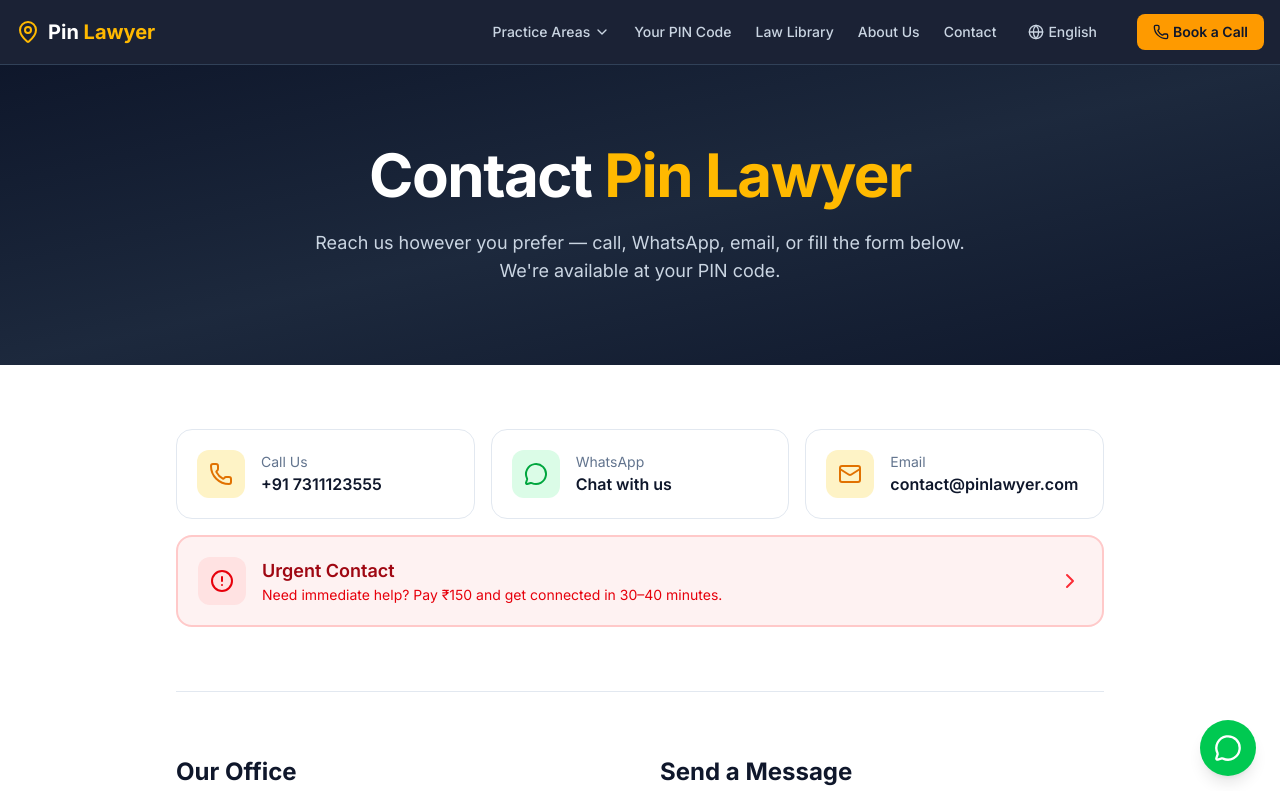
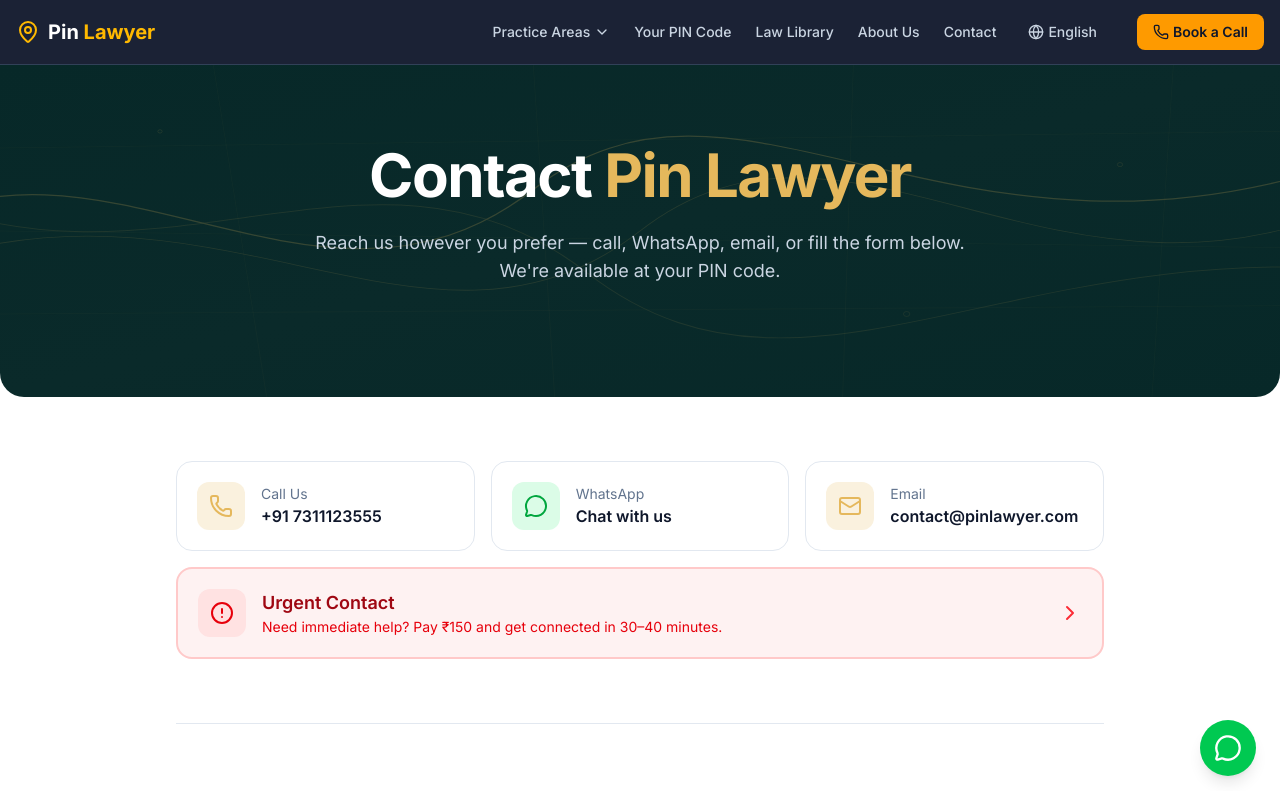
Before and after one commit to manikex/pinlawyer-website, a Next.js app: page /contact in a window 1280 px wide. Shown: the top 791 px of the page. Built offline with nearby package versions, Linux system fonts and the light colour scheme.

Commit message:
Refined Contact page hero with deep teal, bright gold, abstract lines, and subtle rounded corners

```diff
--- a/app/contact/page.tsx
+++ b/app/contact/page.tsx
@@ -25,16 +25,67 @@
 
   return (
     <section className="bg-white">
-      {/* Hero */}
-      <div className="bg-gradient-to-br from-slate-900 via-slate-800 to-slate-900 text-white py-20 px-4 md:px-12">
-        <div className="max-w-4xl mx-auto text-center">
+      {/* Hero – deep teal with abstract lines, only bottom corners gently rounded */}
+      <div className="relative bg-gradient-to-br from-[#072828] via-[#0A2A2A] to-[#072828] text-white pt-20 pb-28 px-4 md:px-12 overflow-hidden rounded-b-[1.5rem]">
+        {/* Abstract net lines – delicate SVG overlay */}
+        <svg
+          className="absolute inset-0 w-full h-full opacity-20"
+          viewBox="0 0 1200 400"
+          preserveAspectRatio="none"
+          fill="none"
+          xmlns="http://www.w3.org/2000/svg"
+        >
+          {/* Flowing bezier curves */}
+          <path
+            d="M-100 200 C100 50, 300 350, 500 150 C700 -50, 900 300, 1300 100"
+            stroke="#E5B85C"
+            strokeWidth="1.5"
+            strokeLinecap="round"
+            fill="none"
+          />
+          <path
+            d="M-100 250 C200 100, 400 400, 600 200 C800 0, 1000 350, 1300 150"
+            stroke="#E5B85C"
+            strokeWidth="1"
+            strokeLinecap="round"
+            fill="none"
+            opacity="0.6"
+          />
+          <path
+            d="M-100 150 C150 300, 350 50, 550 250 C750 450, 950 200, 1300 250"
+            stroke="#E5B85C"
+            strokeWidth="1.2"
+            strokeLinecap="round"
+            fill="none"
+            opacity="0.5"
+          />
+          {/* Subtle net mesh */}
+          <path
+            d="M200 0 L250 400 M500 0 L520 400 M800 0 L790 400 M1100 0 L1080 400"
+            stroke="#E5B85C"
+            strokeWidth="0.5"
+            opacity="0.3"
+          />
+          <path
+            d="M0 100 L1200 80 M0 200 L1200 220 M0 300 L1200 290"
+            stroke="#E5B85C"
+            strokeWidth="0.5"
+            opacity="0.3"
+          />
+          {/* Small decorative circles */}
+          <circle cx="150" cy="80" r="2" stroke="#E5B85C" strokeWidth="0.8" fill="none" opacity="0.7" />
+          <circle cx="850" cy="300" r="3" stroke="#E5B85C" strokeWidth="0.8" fill="none" opacity="0.5" />
+          <circle cx="1050" cy="120" r="2.5" stroke="#E5B85C" strokeWidth="0.8" fill="none" opacity="0.6" />
+        </svg>
+
+        <div className="max-w-4xl mx-auto text-center relative z-10">
           <motion.h1
             initial={{ opacity: 0, y: 20 }}
             animate={{ opacity: 1, y: 0 }}
             transition={{ duration: 0.6 }}
             className="text-4xl md:text-5xl lg:text-6xl font-bold tracking-tight mb-6"
           >
-            Contact <span className="text-amber-400">Pin Lawyer</span>
+            Contact <span className="text-[#E5B85C]">Pin Lawyer</span>
           </motion.h1>
           <motion.p
             initial={{ opacity: 0, y: 20 }}
@@ -62,10 +113,10 @@
             {/* Phone */}
             <a
               href="tel:+917311123555"
-              className="flex items-center gap-4 p-5 rounded-2xl border border-slate-200 hover:border-amber-400 hover:shadow-lg transition-all duration-300"
+              className="flex items-center gap-4 p-5 rounded-2xl border border-slate-200 hover:border-[#E5B85C] hover:shadow-lg transition-all duration-300"
             >
-              <div className="w-12 h-12 rounded-xl bg-amber-100 flex items-center justify-center shrink-0">
-                <Phone className="w-6 h-6 text-amber-600" />
+              <div className="w-12 h-12 rounded-xl bg-[#E5B85C]/20 flex items-center justify-center shrink-0">
+                <Phone className="w-6 h-6 text-[#E5B85C]" />
               </div>
               <div className="min-w-0">
                 <p className="text-sm text-slate-500">Call Us</p>
@@ -89,13 +140,13 @@
               </div>
             </a>
 
-            {/* Email – fixed overflow */}
+            {/* Email */}
             <a
               href="mailto:contact@pinlawyer.com"
-              className="flex items-center gap-4 p-5 rounded-2xl border border-slate-200 hover:border-amber-400 hover:shadow-lg transition-all duration-300"
+              className="flex items-center gap-4 p-5 rounded-2xl border border-slate-200 hover:border-[#E5B85C] hover:shadow-lg transition-all duration-300"
             >
-              <div className="w-12 h-12 rounded-xl bg-amber-100 flex items-center justify-center shrink-0">
-                <Mail className="w-6 h-6 text-amber-600" />
+              <div className="w-12 h-12 rounded-xl bg-[#E5B85C]/20 flex items-center justify-center shrink-0">
+                <Mail className="w-6 h-6 text-[#E5B85C]" />
               </div>
               <div className="min-w-0">
                 <p className="text-sm text-slate-500">Email</p>
@@ -139,7 +190,7 @@
             <h2 className="text-2xl font-bold text-slate-900 mb-6">Our Office</h2>
             <div className="space-y-4 mb-6">
               <div className="flex items-start gap-3">
-                <MapPin className="w-5 h-5 text-amber-500 mt-0.5" />
+                <MapPin className="w-5 h-5 text-[#E5B85C] mt-0.5" />
                 <div>
                   <p className="font-semibold text-slate-900">Delhi Chambers</p>
                   <p className="text-sm text-slate-600">
@@ -150,7 +201,7 @@
                 </div>
               </div>
               <div className="flex items-start gap-3">
-                <Clock className="w-5 h-5 text-amber-500 mt-0.5" />
+                <Clock className="w-5 h-5 text-[#E5B85C] mt-0.5" />
                 <div>
                   <p className="font-semibold text-slate-900">Working Hours</p>
                   <p className="text-sm text-slate-600">
@@ -161,7 +212,6 @@
               </div>
             </div>
 
-            {/* Map Placeholder */}
             <div className="w-full h-64 rounded-2xl bg-slate-200 flex items-center justify-center border border-slate-300">
               <div className="text-center">
                 <MapPin className="w-10 h-10 text-slate-400 mx-auto mb-2" />
@@ -171,7 +221,7 @@
             </div>
           </div>
 
-          {/* Right: Contact Form – all fields validated */}
+          {/* Right: Contact Form */}
           <div>
             <h2 className="text-2xl font-bold text-slate-900 mb-6">Send a Message</h2>
             {formState === 'submitted' ? (
@@ -188,7 +238,6 @@
               </motion.div>
             ) : (
               <form onSubmit={handleSubmit} className="space-y-4" noValidate>
-                {/* Full Name – only letters and spaces */}
                 <div>
                   <label className="block text-sm font-medium text-slate-700 mb-1">
                     Full Name *
@@ -198,12 +247,11 @@
                     required
                     pattern="[A-Za-z\s]+"
                     title="Only letters and spaces allowed"
-                    className="w-full px-4 py-3 rounded-lg border border-slate-300 focus:outline-none focus:border-amber-400 focus:ring-1 focus:ring-amber-400 transition"
+                    className="w-full px-4 py-3 rounded-lg border border-slate-300 focus:outline-none focus:border-[#E5B85C] focus:ring-1 focus:ring-[#E5B85C] transition"
                     placeholder="Your full name"
                   />
                 </div>
 
-                {/* Phone Number – only digits (10–13 digits), optional + at start */}
                 <div>
                   <label className="block text-sm font-medium text-slate-700 mb-1">
                     Phone Number *
@@ -215,12 +263,11 @@
                     title="Enter a valid phone number (10-13 digits, optional + at start)"
                     maxLength={14}
                     inputMode="numeric"
-                    className="w-full px-4 py-3 rounded-lg border border-slate-300 focus:outline-none focus:border-amber-400 focus:ring-1 focus:ring-amber-400 transition"
+                    className="w-full px-4 py-3 rounded-lg border border-slate-300 focus:outline-none focus:border-[#E5B85C] focus:ring-1 focus:ring-[#E5B85C] transition"
                     placeholder="+91 XXXXXXXXXX"
                   />
                 </div>
 
-                {/* Email Address – standard email validation */}
                 <div>
                   <label className="block text-sm font-medium text-slate-700 mb-1">
                     Email Address *
@@ -228,12 +275,11 @@
                   <input
                     type="email"
                     required
-                    className="w-full px-4 py-3 rounded-lg border border-slate-300 focus:outline-none focus:border-amber-400 focus:ring-1 focus:ring-amber-400 transition"
+                    className="w-full px-4 py-3 rounded-lg border border-slate-300 focus:outline-none focus:border-[#E5B85C] focus:ring-1 focus:ring-[#E5B85C] transition"
                     placeholder="your@email.com"
                   />
                 </div>
 
-                {/* PIN Code – exactly 6 digits */}
                 <div>
                   <label className="block text-sm font-medium text-slate-700 mb-1">
                     Your PIN Code *
@@ -245,19 +291,18 @@
                     pattern="\d{6}"
                     maxLength={6}
                     title="Enter exactly 6 digits"
-                    className="w-full px-4 py-3 rounded-lg border border-slate-300 focus:outline-none focus:border-amber-400 focus:ring-1 focus:ring-amber-400 transition"
+                    className="w-full px-4 py-3 rounded-lg border border-slate-300 focus:outline-none focus:border-[#E5B85C] focus:ring-1 focus:ring-[#E5B85C] transition"
                     placeholder="e.g. 400001"
                   />
                 </div>
 
-                {/* Case Type – dropdown, required */}
                 <div>
                   <label className="block text-sm font-medium text-slate-700 mb-1">
                     Case Type *
                   </label>
                   <select
                     required
-                    className="w-full px-4 py-3 rounded-lg border border-slate-300 focus:outline-none focus:border-amber-400 focus:ring-1 focus:ring-amber-400 transition bg-white"
+                    className="w-full px-4 py-3 rounded-lg border border-slate-300 focus:outline-none focus:border-[#E5B85C] focus:ring-1 focus:ring-[#E5B85C] transition bg-white"
                   >
                     <option value="">Select case type</option>
                     <option>Litigation (Supreme Court / High Court)</option>
@@ -274,7 +319,6 @@
                   </select>
                 </div>
 
-                {/* Brief Description – required */}
                 <div>
                   <label className="block text-sm font-medium text-slate-700 mb-1">
                     Brief Description *
@@ -282,14 +326,14 @@
                   <textarea
                     required
                     rows={4}
-                    className="w-full px-4 py-3 rounded-lg border border-slate-300 focus:outline-none focus:border-amber-400 focus:ring-1 focus:ring-amber-400 transition"
+                    className="w-full px-4 py-3 rounded-lg border border-slate-300 focus:outline-none focus:border-[#E5B85C] focus:ring-1 focus:ring-[#E5B85C] transition"
                     placeholder="Tell us about your case in a few sentences..."
                   ></textarea>
                 </div>
 
                 <button
                   type="submit"
-                  className="w-full px-6 py-3 bg-amber-500 hover:bg-amber-400 text-slate-900 font-semibold rounded-lg transition flex items-center justify-center gap-2"
+                  className="w-full px-6 py-3 bg-[#E5B85C] hover:bg-[#d4a843] text-[#072828] font-semibold rounded-lg transition flex items-center justify-center gap-2"
                 >
                   Send Message <Send className="w-4 h-4" />
                 </button>
```
Also changed, not shown: components/Header.tsx (+55 -5 lines).
